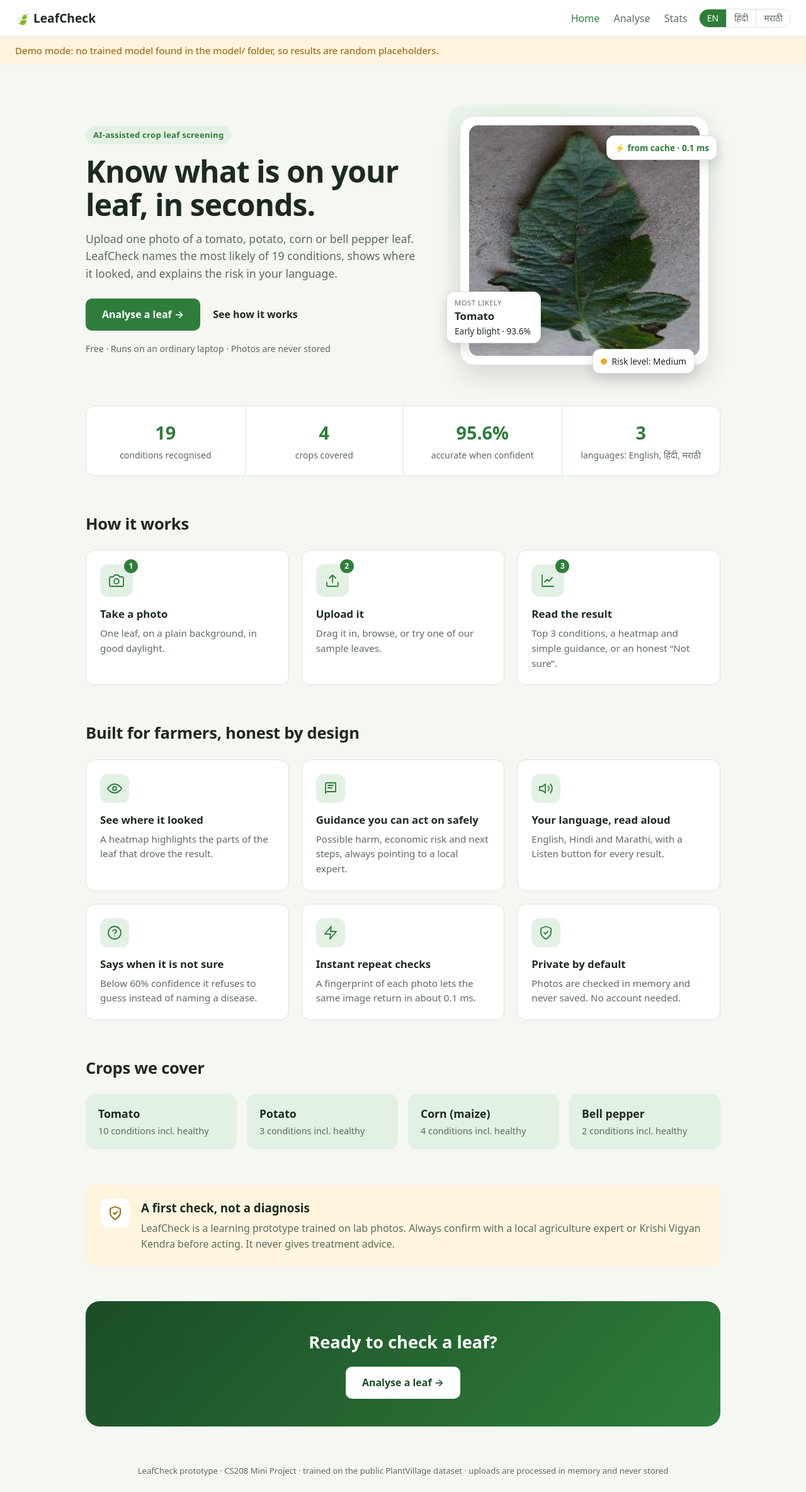
After one commit to adwaitrane24-max/AgriSense, a Flask app: page / in a window 1280 px wide. The commit adds this page. Shown: the whole page at 63% size. Run offline with Flask 3, Linux system fonts and the light colour scheme.

Commit message:
Add landing page with hero preview, steps and features
Co-Authored-By: Claude Opus 5.5 <noreply@anthropic.com>

```diff
--- a/static/style.css
+++ b/static/style.css
@@ -281,3 +281,108 @@ code { font-size: 0.9em; }
   .insights-grid { grid-template-columns: 1fr; }
   .gallery-grid { grid-template-columns: repeat(4, 1fr); }
 }
+
+/* =========================== Landing page =========================== */
+.hero {
+  display: grid; grid-template-columns: 1.1fr 0.9fr; gap: 48px; align-items: center;
+  padding: 40px 0 36px;
+}
+.eyebrow {
+  display: inline-block; padding: 4px 12px; border-radius: 999px; font-size: 0.82rem; font-weight: 600;
+  letter-spacing: 0.02em; color: var(--accent); background: var(--accent-soft);
+}
+.hero h1 { font-size: clamp(2rem, 4.2vw, 3rem); line-height: 1.12; margin: 16px 0 14px; letter-spacing: -0.02em; }
+.lead { font-size: 1.1rem; color: var(--muted); margin: 0 0 26px; max-width: 34em; }
+.hero-actions { display: flex; gap: 14px; align-items: center; flex-wrap: wrap; }
+.btn-inline { display: inline-block; width: auto; margin: 0; padding: 13px 26px; text-decoration: none; }
+.btn-ghost { color: var(--text); font-weight: 600; text-decoration: none; padding: 12px 6px; }
+.btn-ghost:hover { color: var(--accent); }
+.trust { margin: 18px 0 0; font-size: 0.88rem; color: var(--muted); }
+
+.hero-visual { position: relative; padding: 18px; }
+.hero-visual::before {
+  content: ""; position: absolute; inset: 0; border-radius: 28px;
+  background: radial-gradient(circle at 30% 20%, var(--accent-soft), transparent 70%);
+}
+.preview-card {
+  position: relative; border-radius: 22px; overflow: visible; background: var(--surface);
+  border: 1px solid var(--border); padding: 14px; box-shadow: 0 18px 40px rgba(0, 0, 0, 0.12);
+}
+.preview-card img { width: 100%; aspect-ratio: 1; object-fit: cover; border-radius: 14px; display: block; }
+.preview-chip {
+  position: absolute; background: var(--surface); border: 1px solid var(--border); border-radius: 12px;
+  padding: 8px 12px; box-shadow: 0 8px 20px rgba(0, 0, 0, 0.14); font-size: 0.85rem;
+}
+.chip-result { left: -22px; bottom: 34px; display: flex; flex-direction: column; min-width: 150px; }
+.chip-result small { color: var(--muted); text-transform: uppercase; letter-spacing: 0.05em; font-size: 0.7rem; }
+.chip-result strong { font-size: 1.05rem; }
+.chip-cache { right: -14px; top: 30px; color: var(--accent); font-weight: 600; }
+.chip-risk { right: 22px; bottom: -14px; display: flex; align-items: center; gap: 8px; }
+.chip-risk .dot { width: 10px; height: 10px; border-radius: 50%; background: var(--sev-medium); }
+
+.stats-strip {
+  display: grid; grid-template-columns: repeat(4, 1fr); gap: 0; margin: 10px 0 56px;
+  background: var(--surface); border: 1px solid var(--border); border-radius: var(--radius);
+}
+.stats-strip div { padding: 20px 18px; text-align: center; }
+.stats-strip div + div { border-left: 1px solid var(--border); }
+.stats-strip strong { display: block; font-size: 1.8rem; color: var(--accent); }
+.stats-strip span { font-size: 0.88rem; color: var(--muted); }
+
+.section { margin: 0 0 56px; }
+.section-title { font-size: 1.6rem; margin: 0 0 22px; letter-spacing: -0.01em; }
+.icon { width: 24px; height: 24px; display: block; }
+
+.steps { display: grid; grid-template-columns: repeat(3, 1fr); gap: 20px; }
+.step { padding: 22px; border-radius: var(--radius); background: var(--surface); border: 1px solid var(--border); }
+.step-icon {
+  position: relative; width: 52px; height: 52px; border-radius: 14px; display: grid; place-items: center;
+  background: var(--accent-soft); color: var(--accent); margin-bottom: 14px;
+}
+.step-num {
+  position: absolute; top: -8px; right: -8px; width: 22px; height: 22px; border-radius: 50%;
+  background: var(--accent); color: #fff; font-size: 0.75rem; font-weight: 700; display: grid; place-items: center;
+}
+.step h3, .feature h3 { margin: 0 0 6px; font-size: 1.05rem; }
+.step p, .feature p { margin: 0; color: var(--muted); font-size: 0.95rem; }
+
+.features { display: grid; grid-template-columns: repeat(3, 1fr); gap: 20px; }
+.feature { padding: 22px; border-radius: var(--radius); border: 1px solid var(--border); background: var(--surface); }
+.feature-icon {
+  width: 46px; height: 46px; border-radius: 12px; display: grid; place-items: center; flex: none;
+  background: var(--accent-soft); color: var(--accent); margin-bottom: 14px;
+}
+
+.crops { display: grid; grid-template-columns: repeat(4, 1fr); gap: 16px; }
+.crop {
+  padding: 18px 20px; border-radius: var(--radius); background: var(--accent-soft);
+  display: flex; flex-direction: column; gap: 2px;
+}
+.crop strong { font-size: 1.1rem; }
+.crop span { color: var(--muted); font-size: 0.9rem; }
+
+.note-card {
+  display: flex; gap: 18px; align-items: flex-start; padding: 22px 24px; border-radius: var(--radius);
+  background: var(--warn-soft); color: var(--text);
+}
+.note-card .feature-icon { background: var(--surface); color: var(--warn); margin: 0; }
+.note-card h3 { margin: 0 0 6px; }
+.note-card p { margin: 0; color: var(--muted); }
+
+.final-cta {
+  text-align: center; padding: 44px 20px; margin-bottom: 20px; border-radius: 22px;
+  background: linear-gradient(135deg, #1b4d26, #2f7d3b); color: #fff;
+}
+.final-cta h2 { margin: 0 0 18px; font-size: 1.7rem; }
+.final-cta .btn { background: #fff; color: #1b4d26; }
+
+@media (max-width: 860px) {
+  .hero { grid-template-columns: 1fr; gap: 28px; padding-top: 20px; }
+  .hero-visual { max-width: 420px; margin: 0 auto; }
+  .steps, .features { grid-template-columns: 1fr; }
+  .crops, .stats-strip { grid-template-columns: repeat(2, 1fr); }
+  .stats-strip div:nth-child(3) { border-left: 0; }
+  .stats-strip div:nth-child(n + 3) { border-top: 1px solid var(--border); }
+  .chip-result { left: -6px; }
+  .chip-cache { right: -6px; }
+}
--- /dev/null
+++ b/templates/landing.html
@@ -0,0 +1,101 @@
+{% extends "base.html" %}
+{% block title %}LeafCheck · {{ t.land_eyebrow }}{% endblock %}
+{% macro icon(name) -%}
+<svg class="icon" viewBox="0 0 24 24" aria-hidden="true" fill="none" stroke="currentColor" stroke-width="1.8" stroke-linecap="round" stroke-linejoin="round">
+{%- if name == 'eye' %}<path d="M1 12s4-7 11-7 11 7 11 7-4 7-11 7S1 12 1 12z"/><circle cx="12" cy="12" r="3"/>
+{%- elif name == 'book' %}<path d="M4 19.5A2.5 2.5 0 0 1 6.5 17H20V3H6.5A2.5 2.5 0 0 0 4 5.5z"/><path d="M8 7h8M8 11h6"/>
+{%- elif name == 'voice' %}<path d="M11 5 6 9H2v6h4l5 4V5z"/><path d="M15.5 8.5a5 5 0 0 1 0 7M19 5a10 10 0 0 1 0 14"/>
+{%- elif name == 'question' %}<circle cx="12" cy="12" r="10"/><path d="M9.1 9a3 3 0 0 1 5.8 1c0 2-3 3-3 3M12 17h.01"/>
+{%- elif name == 'bolt' %}<path d="M13 2 3 14h9l-1 8 10-12h-9l1-8z"/>
+{%- elif name == 'shield' %}<path d="M12 22s8-4 8-10V5l-8-3-8 3v7c0 6 8 10 8 10z"/><path d="m9 12 2 2 4-4"/>
+{%- elif name == 'camera' %}<path d="M23 19a2 2 0 0 1-2 2H3a2 2 0 0 1-2-2V8a2 2 0 0 1 2-2h4l2-3h6l2 3h4a2 2 0 0 1 2 2z"/><circle cx="12" cy="13" r="4"/>
+{%- elif name == 'upload' %}<path d="M21 15v4a2 2 0 0 1-2 2H5a2 2 0 0 1-2-2v-4"/><path d="m17 8-5-5-5 5M12 3v12"/>
+{%- elif name == 'chart' %}<path d="M3 3v18h18"/><path d="M7 14l4-4 3 3 5-6"/>
+{%- endif %}
+</svg>
+{%- endmacro %}
+{% block content %}
+<section class="hero">
+  <div class="hero-copy">
+    <span class="eyebrow">{{ t.land_eyebrow }}</span>
+    <h1>{{ t.land_title }}</h1>
+    <p class="lead">{{ t.land_subtitle }}</p>
+    <div class="hero-actions">
+      <a class="btn btn-inline" href="{{ url_for('analyse', lang=lang) }}">{{ t.land_cta }} &rarr;</a>
+      <a class="btn-ghost" href="#how">{{ t.land_cta_secondary }}</a>
+    </div>
+    <p class="trust">{{ t.land_trust }}</p>
+  </div>
+
+  <div class="hero-visual" aria-hidden="true">
+    <div class="preview-card">
+      <img src="{{ url_for('sample', name=hero_sample) }}" alt="">
+      <div class="preview-chip chip-result">
+        <small>{{ t.most_likely }}</small>
+        <strong>{{ hero_crop }}</strong>
+        <span>{{ hero_condition }} · 93.6%</span>
+      </div>
+      <div class="preview-chip chip-cache">&#9889; {{ t.from_cache }} · 0.1 ms</div>
+      <div class="preview-chip chip-risk"><span class="dot"></span>{{ t.severity_label }}: {{ t.severity_medium }}</div>
+    </div>
+  </div>
+</section>
+
+<section class="stats-strip">
+  <div><strong>19</strong><span>{{ t.land_stat_classes }}</span></div>
+  <div><strong>4</strong><span>{{ t.land_stat_crops }}</span></div>
+  <div><strong>95.6%</strong><span>{{ t.land_stat_accuracy }}</span></div>
+  <div><strong>3</strong><span>{{ t.land_stat_languages }}</span></div>
+</section>
+
+<section id="how" class="section">
+  <h2 class="section-title">{{ t.land_how_title }}</h2>
+  <div class="steps">
+    {% for n, ic in [(1, 'camera'), (2, 'upload'), (3, 'chart')] %}
+    <div class="step">
+      <div class="step-icon">{{ icon(ic) }}<span class="step-num">{{ n }}</span></div>
+      <h3>{{ t['land_step' ~ n ~ '_title'] }}</h3>
+      <p>{{ t['land_step' ~ n ~ '_text'] }}</p>
+    </div>
+    {% endfor %}
+  </div>
+</section>
+
+<section class="section">
+  <h2 class="section-title">{{ t.land_features_title }}</h2>
+  <div class="features">
+    {% for n, ic in [(1, 'eye'), (2, 'book'), (3, 'voice'), (4, 'question'), (5, 'bolt'), (6, 'shield')] %}
+    <article class="feature">
+      <div class="feature-icon">{{ icon(ic) }}</div>
+      <h3>{{ t['land_feat' ~ n ~ '_title'] }}</h3>
+      <p>{{ t['land_feat' ~ n ~ '_text'] }}</p>
+    </article>
+    {% endfor %}
+  </div>
+</section>
+
+<section class="section">
+  <h2 class="section-title">{{ t.land_crops_title }}</h2>
+  <div class="crops">
+    {% for key, n in [('tomato', 10), ('potato', 3), ('corn', 4), ('pepper', 2)] %}
+    <div class="crop">
+      <strong>{{ t['land_crop_' ~ key] }}</strong>
+      <span>{{ t.land_conditions | replace('{n}', n | string) }}</span>
+    </div>
+    {% endfor %}
+  </div>
+</section>
+
+<section class="section note-card">
+  <div class="feature-icon">{{ icon('shield') }}</div>
+  <div>
+    <h3>{{ t.land_note_title }}</h3>
+    <p>{{ t.land_note_text }}</p>
+  </div>
+</section>
+
+<section class="final-cta">
+  <h2>{{ t.land_final_title }}</h2>
+  <a class="btn btn-inline" href="{{ url_for('analyse', lang=lang) }}">{{ t.land_cta }} &rarr;</a>
+</section>
+{% endblock %}
```
